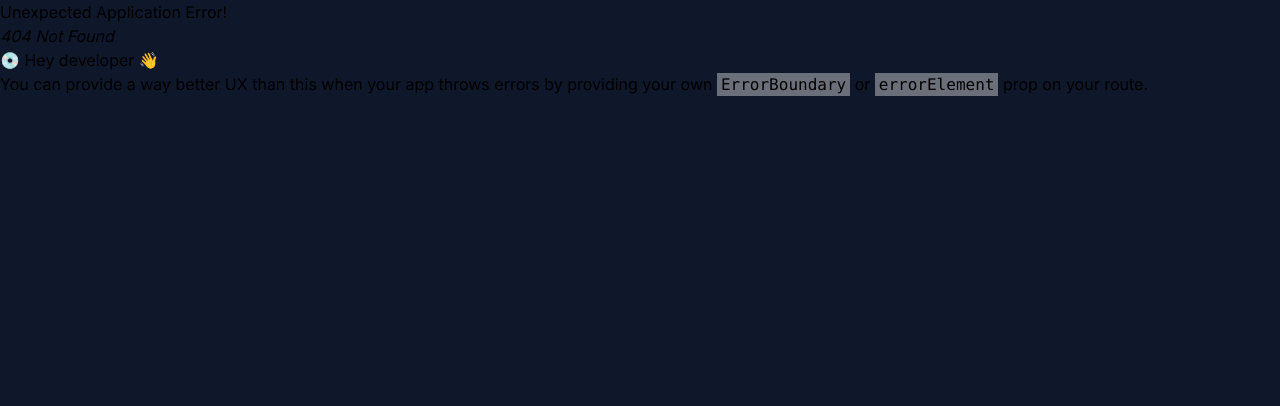
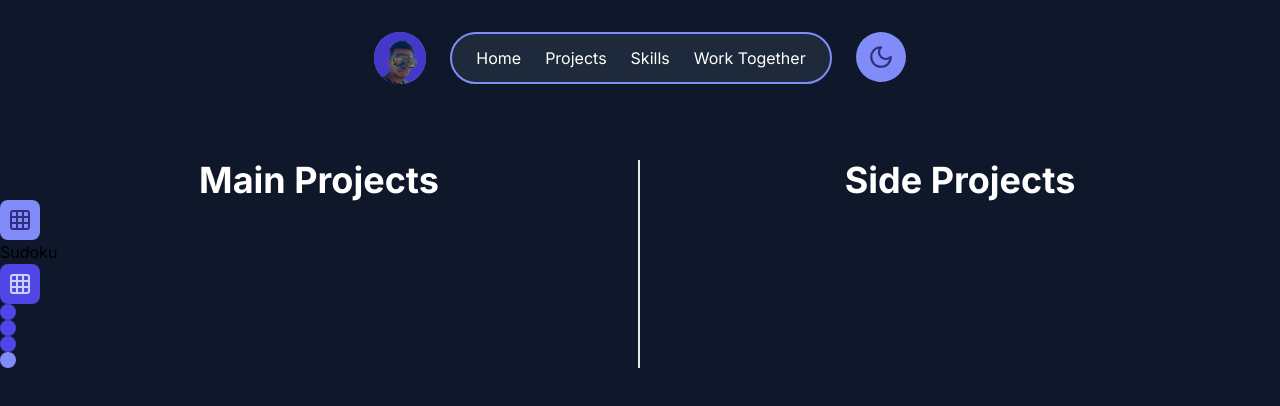
Before and after one commit to drkophe/portfolio, a React (Vite) app: page /projects in a window 1280 px wide. Before the commit this address had no page. Shown: the top 406 px of the page. Built offline with nearby package versions, Linux system fonts and the light colour scheme.

Commit message:
add secondary projects + setup de component

```diff
--- a/src/AllProjects.jsx
+++ b/src/AllProjects.jsx
@@ -1,3 +1,29 @@
+import Navbar from "./components/Navigation/Navbar";
+import SecondaryProject from "./components/SectionProjects/SecondaryProject";
+
 export default function AllProjects() {
+    //states
+    //comportement
+    //render
+    return(
+        <main className="dark">
+            <Navbar />
+            <div className="flex w-full mt-40">
+                <div className="w-3/6 border-r-2">
+                    <h2 className="text-center lg:text-4xl md:text-3xl text-2xl font-bold text-white">Main Projects</h2>
+                    <div>
+                        <SecondaryProject
+                        title="Sudoku"
+                        iconProject={"Grid"}
+                        technos={["HTML", "CSS", "JavaScript"]}
+                        />
+                    </div>
+                </div>
 
+                <div className="w-3/6">
+                    <h2 className="text-center lg:text-4xl md:text-3xl text-2xl font-bold text-white">Side Projects</h2>
+                </div>
+            </div>
+        </main>
+    )
 }
--- a/src/App.jsx
+++ b/src/App.jsx
@@ -1,7 +1,7 @@
 import './App.css'
-import Welcome from './sections/Welcome'
 import { RouterProvider, createBrowserRouter } from 'react-router-dom'
 import Home from './Home'
+import AllProjects from './AllProjects'
 
 const router = createBrowserRouter([
   {
@@ -9,8 +9,8 @@ const router = createBrowserRouter([
     element: <Home />
   },
   {
-    path: "/welcome",
-    element: <Welcome />
+    path: "/projects",
+    element: <AllProjects />
   }
 ])
 function App() {
--- /dev/null
+++ b/src/components/SectionProjects/SecondaryProject.jsx
@@ -0,0 +1,33 @@
+import Button from "../Button";
+
+export default function SecondaryProject({title, iconProject, technos}) {
+    //state
+    //competement
+    //render
+    return(
+        <div>
+            <div>
+                <Button
+                type={"primary"}
+                leftIcon={iconProject}
+                />
+                <p>{title}</p>
+                <div>
+                    <Button
+                    type={"secondary"}
+                    leftIcon={iconProject}
+                    />
+                    {technos.map((techno, index) => (
+                        <Button
+                        key={index}
+                        type={"secondary"}
+                        leftIcon={techno}
+                        />
+                    ))}
+                </div>
+            </div>
+            <Button />
+
+        </div>
+    )
+}
```
